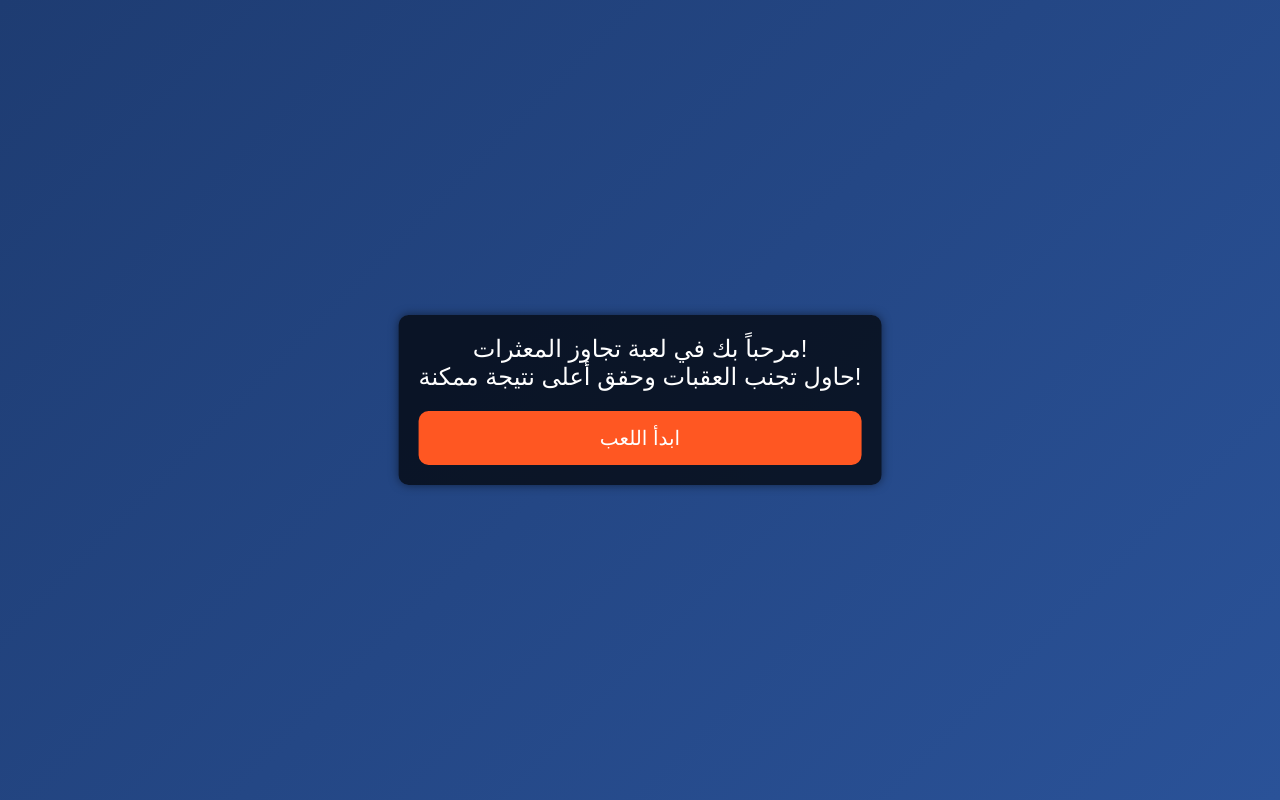
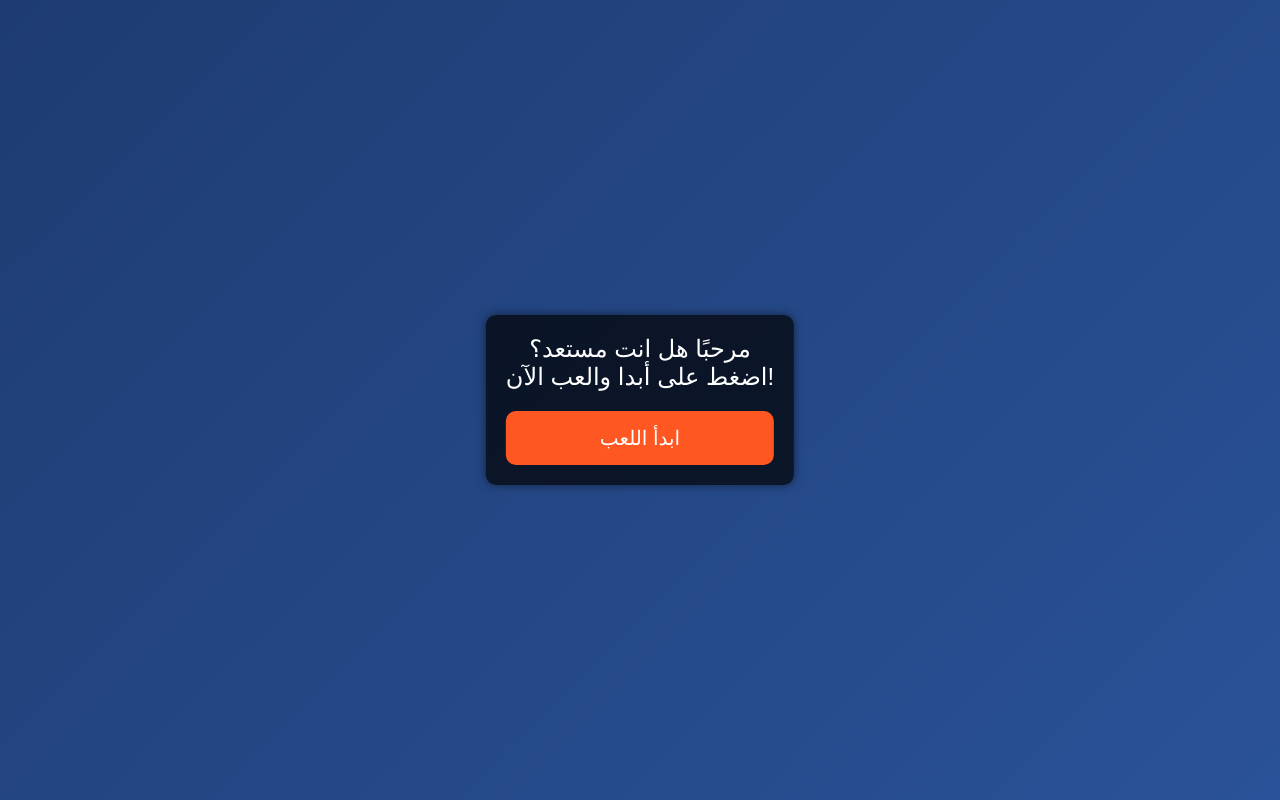
Before and after one commit to ubfv/hh, a plain HTML site: page index.html in a window 1280 px wide. Drawn offline with Linux system fonts and the light colour scheme.

Commit message:
Update index.html

```diff
--- a/index.html
+++ b/index.html
@@ -103,7 +103,7 @@
 </head>
 <body>
     <div id="welcomeMessage">
-        مرحباً بك في لعبة تجاوز المعثرات!<br> حاول تجنب العقبات وحقق أعلى نتيجة ممكنة!
+        مرحبًا هل انت مستعد؟<br> اضغط على أبدا والعب الآن!
         <div id="startButton">ابدأ اللعب</div>
     </div>
 
```
